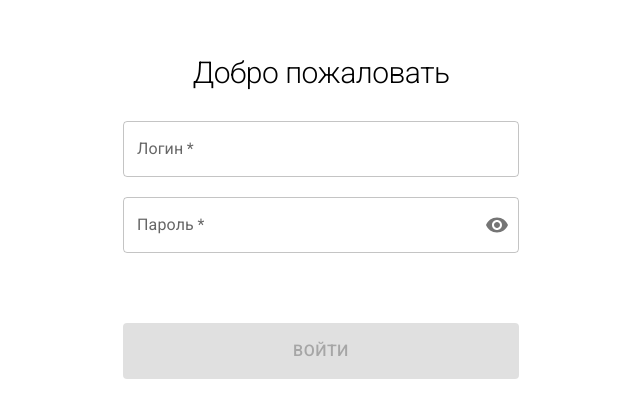
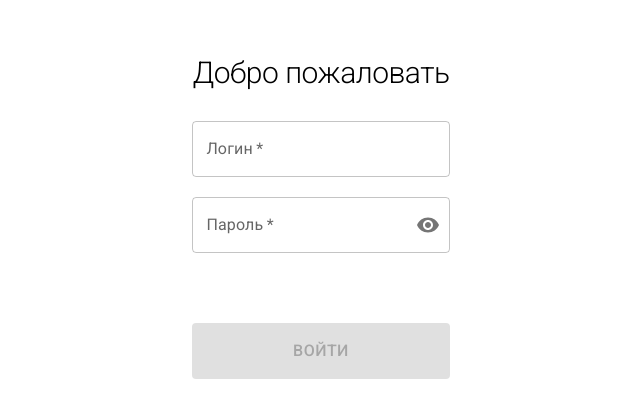
Before and after one commit to Gorod35/pryaniky_test_task, a React (Create React App) app: page /login in a window 1280 px wide. Shown: the part 183-600 px from the top of the page, without its empty margins (319-959 px from the left). Built offline with nearby package versions, Linux system fonts and the light colour scheme.

Commit message:
Исправлена ошибка отображения инпутов на малых экранах

```diff
--- a/src/components/Login/Login.jsx
+++ b/src/components/Login/Login.jsx
@@ -42,7 +42,7 @@ export default function Login( { onLogin }) {
         <main className="login">
 
 
-            <Box component="form" onSubmit={handleSubmit} sx={{ display: 'flex', flexWrap: 'wrap', flexDirection: 'column', width: '396px', gap: '20px', margin: '0px 20px 0px 20px' }}>
+            <Box component="form" onSubmit={handleSubmit} sx={{ display: 'flex', flexWrap: 'wrap', flexDirection: 'column', maxWidth: '396px', gap: '20px', margin: '0px 20px 0px 20px' }}>
 
                 <Typography variant="h1" gutterBottom sx={{ textAlign: 'center', fontSize: '30px' }}>Добро пожаловать</Typography>
 
--- a/src/components/Main/Main.jsx
+++ b/src/components/Main/Main.jsx
@@ -72,10 +72,10 @@ export default function Main({ tablerows, onAddRow, onDeleteRow, onEditRow, isSu
 
   return (
     <div className='main'>
-      <InputPopup handleAddRowClick={handleAddRowClick} handleEditRowClick={handleEditRowClick} isOpen={formIsOpen} onClose={handleCloseForm} tablerows={tablerows} handleChange={handleChange} values={values} isEditClick={isEditClick} isValid={isValid}/>
+      <InputPopup handleAddRowClick={handleAddRowClick} handleEditRowClick={handleEditRowClick} isOpen={formIsOpen} onClose={handleCloseForm} tablerows={tablerows} handleChange={handleChange} values={values} isEditClick={isEditClick} isValid={isValid} />
       <div className="main__table">
         <Button onClick={handleAddClick} variant="contained" sx={{ marginBottom: '50px' }} endIcon={<AddIcon />}>Добавить</Button>
-        <TableContainer component={Paper} sx={{ display: 'flex', alignItems: 'center', justifyContent: 'center', maxWidth: '80vw' }}>
+        <TableContainer component={Paper} sx={{ display: 'flex', alignItems: 'center', justifyContent: 'center', maxWidth: '81.25vw' }}>
           <Table aria-label="simple table">
             <TableHead>
               <TableRow>
```
